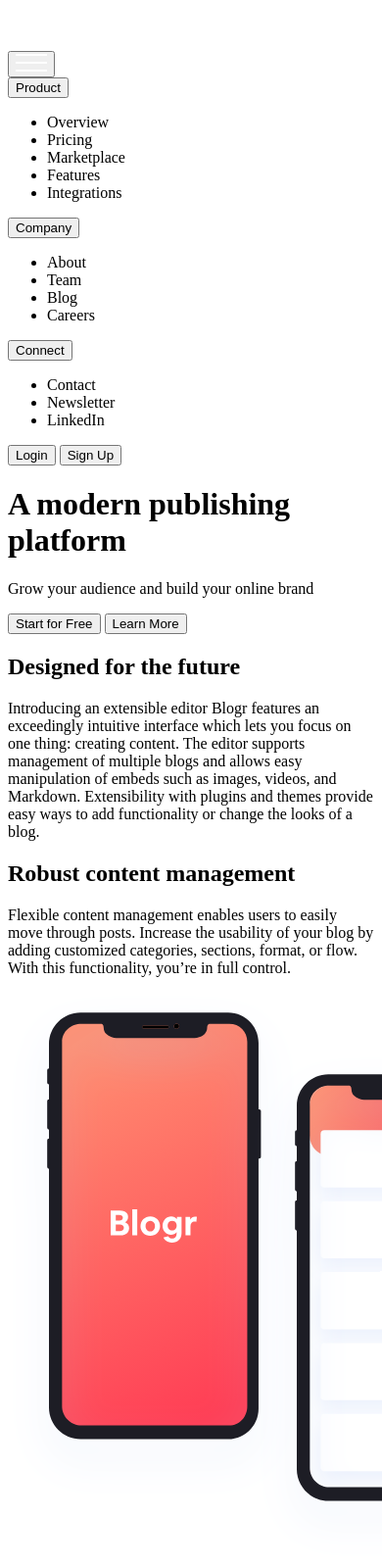
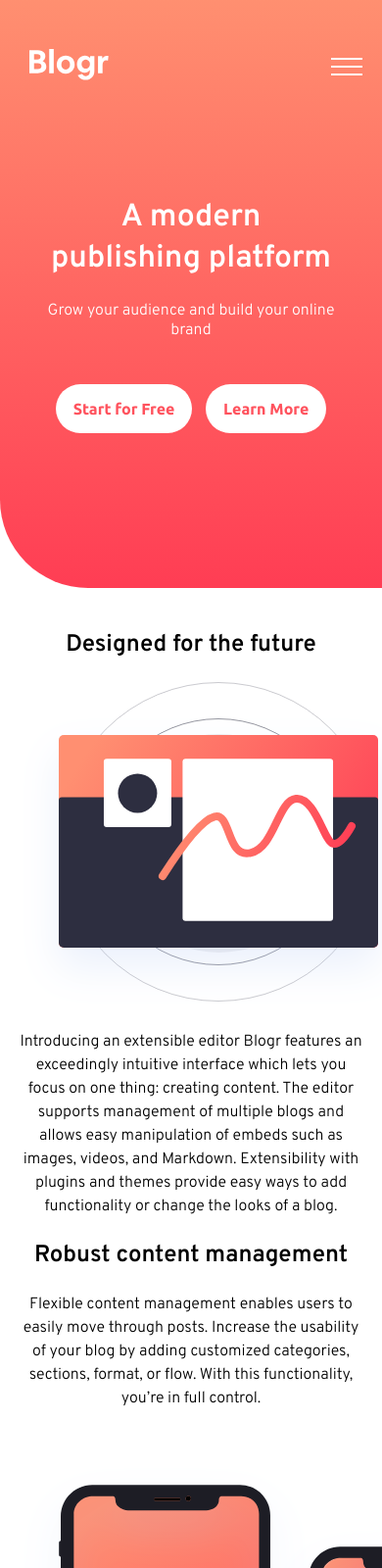
Before and after one commit to creativehkim/blogr-landing-page, a plain HTML site: page index.html in a window 390 px wide. Shown: the top 1600 px of the page at 98% size. Drawn offline with Linux system fonts and the light colour scheme.

Commit message:
CSS: header and body

```diff
--- a/index.html
+++ b/index.html
@@ -1,16 +1,12 @@
 <!DOCTYPE html>
 <html lang="en">
+
 <head>
   <meta charset="UTF-8" />
   <meta name="viewport" content="width=device-width, initial-scale=1.0" />
   <!-- displays site properly based on user's device -->
 
-    <link
-      rel="icon"
-      type="image/png"
-      sizes="32x32"
-      href="./images/favicon-32x32.png"
-    />
+  <link rel="icon" type="image/png" sizes="32x32" href="./images/favicon-32x32.png" />
   <link rel="stylesheet" href="style.css" />
   <title>Frontend Mentor | [Blogr]</title>
 
@@ -20,13 +16,16 @@
       font-size: 11px;
       text-align: center;
     }
+
     .attribution a {
       color: hsl(228, 45%, 44%);
     }
   </style>
 </head>
+
 <body>
-    <header>
+  <header id="header" class="section">
+    <div class="navbar">
       <div class="logo">
         <img src="/images/logo.svg" alt="Blogr logo" />
       </div>
@@ -68,6 +67,7 @@
           <button>Sign Up</button>
         </div>
       </nav>
+    </div>
     <div class="main__text">
       <h1>A modern publishing platform</h1>
       <p>Grow your audience and build your online brand</p>
@@ -77,8 +77,13 @@
       <button>Learn More</button>
     </div>
   </header>
-    <section class="section__top">
+  <section id="section__top" class="section">
     <h1>Designed for the future</h1>
+    <picture>
+      <source media="(min-width: 375px)" srcset="images/illustration-editor-mobile.svg">
+      <source media="(min-width: 1440px)" srcset="images/illustration-editor-desktop.svg">
+      <img src="/images/illustration-editor-mobile.svg" alt="editor image" />
+    </picture>
     <p>
       Introducing an extensible editor Blogr features an exceedingly intuitive
       interface which lets you focus on one thing: creating content. The
@@ -96,7 +101,7 @@
       control.
     </p>
   </section>
-    <section class="section__middle">
+  <section id="section__middle" class="section">
     <img src="/images/illustration-phones.svg" alt="Image of phone" />
     <h1>State of the Art Infrastructure</h1>
     <p>
@@ -106,8 +111,14 @@
       competitive.
     </p>
   </section>
-    <section class="section__bottom">
+  <section id="section__bottom" class="section">
+    <picture>
+      <source media="(min-width: 375px)" srcset="images/illustration-laptop-mobile.svg">
+      <source media="(min-width: 1440px)" srcset="images/illustration-laptop-desktop.svg">
+      <img src="/images/illustration-editor-mobile.svg" alt="laptop image" />
+    </picture>
     <h1>Free, open, simple</h1>
+
     <p>
       Blogr is a free and open source application backed by a large community
       of helpful developers. It supports features such as code syntax
@@ -122,7 +133,7 @@
       even the most complicated sites.
     </p>
   </section>
-    <footer class="footer">
+  <footer id="footer" class="section">
     <div class="logo">
       <img src="/images/logo.svg" alt="Blogr logo" />
     </div>
@@ -132,7 +143,8 @@
         <li>Overview</li>
         <li>Pricing</li>
         <li>Marketplace</li>
-          <li>Features</li>       <li>Integrations</li>
+        <li>Features</li>
+        <li>Integrations</li>
       </ul>
       <ul>
         <strong>Company</strong>
@@ -153,9 +165,9 @@
 
   <div class="attribution">
     Challenge by
-      <a href="https://www.frontendmentor.io?ref=challenge" target="_blank"
-        >Frontend Mentor</a
-      >. Coded by <a href="#">Your Name Here</a>.
+    <a href="https://www.frontendmentor.io?ref=challenge" target="_blank">Frontend Mentor</a>. Coded by <a href="#">Your
+      Name Here</a>.
   </div>
 </body>
+
 </html>
--- a/style.css
+++ b/style.css
@@ -9,7 +9,7 @@
   --clr-primary-blue-500: hsl(208, 49%, 24%);
 
   /* text */
-    --clr-neutral-white:hsl(0, 0%, 100%);
+  --clr-neutral-white: hsl(0, 0%, 100%);
   /* footer text */
   --clr-neutral-blue-100: hsl(240, 2%, 79%);
   /* body copy */
@@ -19,8 +19,94 @@
 
   /* gradient background */
   /* Intro/CTA mobile nav */
-    --gradient-bg-red: linear-gradient(90deg, hsl(13, 100%, 72%), hsl(353, 100%, 62%));
-    --gradient-bg-blue: linear-gradient(hsl(237, 17%, 21%), hsl(237, 23%, 32%))
-;
+  --gradient-bg-red: linear-gradient(
+    90deg,
+    hsl(13, 100%, 72%),
+    hsl(353, 100%, 62%)
+  );
+  --gradient-bg-blue: linear-gradient(hsl(237, 17%, 21%), hsl(237, 23%, 32%));
   /* body */
 }
+
+* {
+  box-sizing: border-box;
+}
+
+body {
+  margin: 0;
+  padding: 0;
+  font-family: 'Overpass', 'Ubuntu', sans-serif;
+  line-height: 1.5;
+}
+
+button {
+  background-color: var(--clr-neutral-white);
+  color: var(--clr-primary-red-400);
+  font-family: 'ubuntu';
+  font-size: 1rem;
+  font-weight: 700;
+  border-radius: 50px;
+  border: none;
+  padding: 16px 18px;
+  margin: 20px 5px;
+}
+
+.section {
+  margin: 0 auto;
+  padding: 20px;
+  text-align: center;
+}
+
+#header {
+  background: linear-gradient(hsl(13, 100%, 72%), hsl(353, 100%, 62%));
+  color: var(--clr-neutral-white);
+  border-bottom-left-radius: 90px;
+  height: 600px;
+}
+
+.navbar {
+  display: flex;
+  justify-content: space-between;
+  margin-top: 30px;
+}
+
+.navbar .logo img {
+  width: 80%;
+  height: 80%;
+}
+
+.navbar .hamburger {
+  background-color: transparent;
+  padding: 0;
+  margin: 0;
+}
+
+.navbar .main__menu {
+  display: none;
+}
+
+.main__text {
+  margin: 7rem 1.5rem 1.5rem;
+  line-height: 1.3;
+}
+
+#footer {
+  background-color: var(--clr-neutral-blue-900);
+  color: var(--clr-neutral-white);
+  border-top-right-radius: 90px;
+  font-family: 'ubuntu', sans-serif;
+}
+
+#footer .logo {
+  margin: 40px auto;
+}
+
+.footer__menu ul {
+  padding: 0;
+}
+
+.footer__menu li {
+  list-style-type: none;
+  margin: 10px 0;
+  font-weight: 400;
+}
```
Lines whose indentation alone changed are shown as unchanged.
